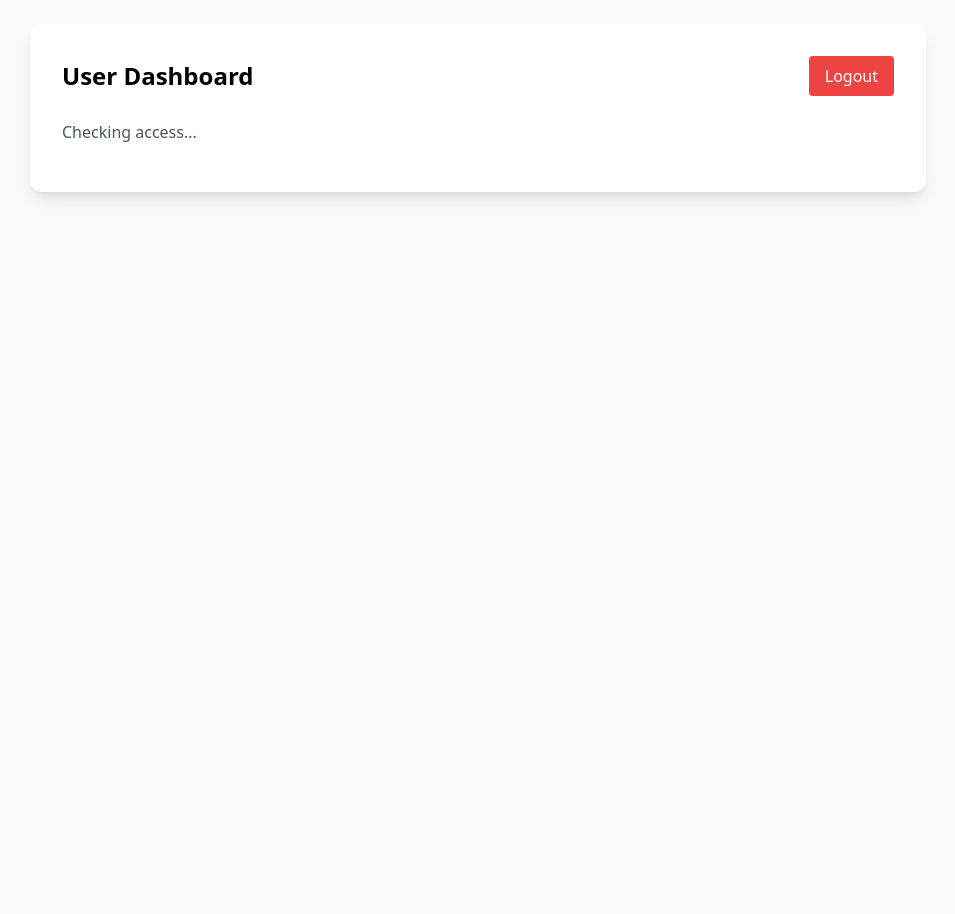
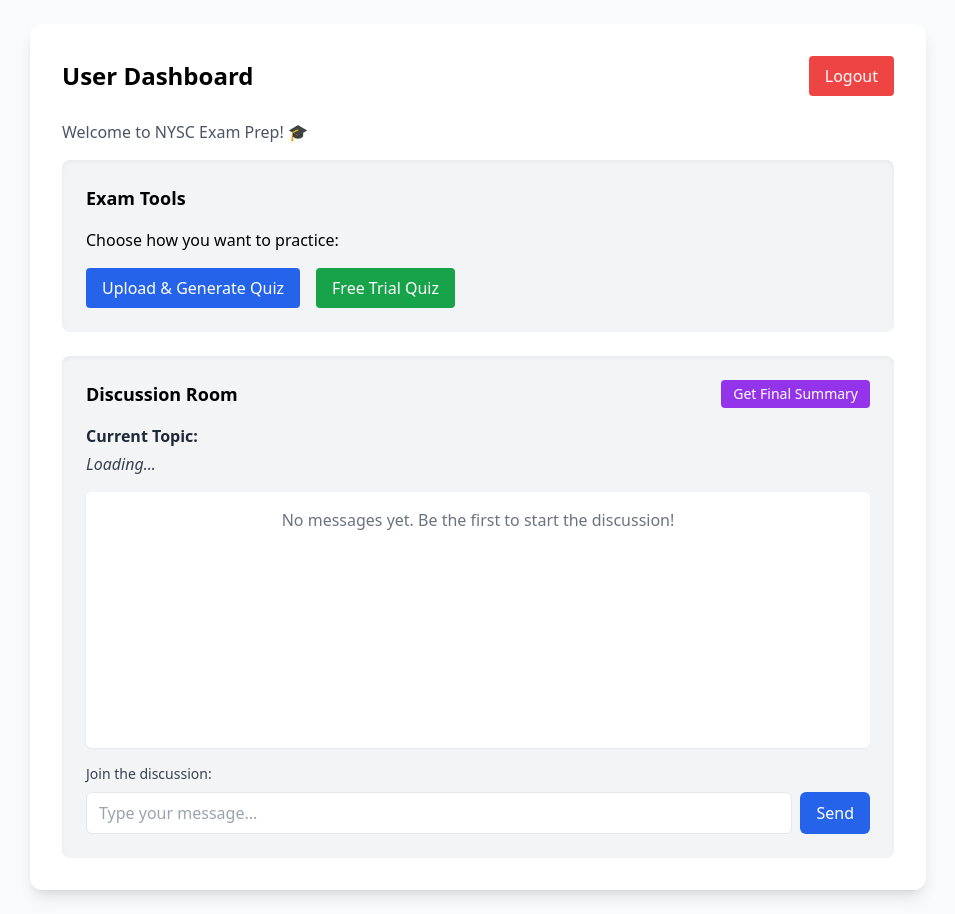
Before and after one commit to winter0019/my_NYSC_exam-102, a Flask app: page /dashboard in a window 1280 px wide. Shown: the whole page, without its empty margins (162-1117 px from the left). Before the commit the page ends 199 px from the top, so only its background shows below. Run offline with Flask 3, Linux system fonts and the light colour scheme; the visitor is signed in with stand-in values (Sample User, id 1); some libraries are stand-ins or nearby versions.

Commit message:
Update dashboard.html

```diff
--- a/templates/dashboard.html
+++ b/templates/dashboard.html
@@ -5,8 +5,7 @@
     <meta name="viewport" content="width=device-width, initial-scale=1.0">
     <title>NYSC Exam Prep - User Dashboard</title>
     <script src="https://cdn.tailwindcss.com"></script>
-
-    </head>
+</head>
 <body class="bg-gray-50 min-h-screen p-6">
     <div class="max-w-4xl mx-auto bg-white rounded-xl shadow-lg p-8">
         <div class="flex justify-between items-center mb-6">
@@ -14,11 +13,9 @@
             <button id="logout-btn" class="bg-red-500 text-white px-4 py-2 rounded hover:bg-red-600">Logout</button>
         </div>
 
-        <p id="status" class="mb-4 text-gray-600">Checking access...</p>
+        <p id="status" class="mb-4 text-gray-600">Welcome to NYSC Exam Prep! 🎓</p>
 
-        <div id="content" class="hidden space-y-6">
-            <p class="mb-4">Welcome to NYSC Exam Prep! 🎓</p>
-
+        <div id="content" class="space-y-6">
             <section class="bg-gray-100 p-6 rounded-lg shadow-inner">
                 <h2 class="text-lg font-semibold mb-4">Exam Tools</h2>
                 <p class="mb-4">Choose how you want to practice:</p>
@@ -55,35 +52,20 @@
     </div>
 
     <script type="module">
-        // ✅ Import auth and signOut from the firebase.js module
         import { auth, signOut } from "/static/js/firebase.js";
 
-        const ADMIN_EMAILS = ["admin@nysc.gov.ng", "dangalan20@gmail.com"];
-        const email = localStorage.getItem("userEmail");
+        // --- DOM Elements ---
         const status = document.getElementById("status");
         const content = document.getElementById("content");
         const logoutBtn = document.getElementById("logout-btn");
-
         const discussionQuestionEl = document.getElementById("discussion-question");
         const discussionMessagesEl = document.getElementById("discussion-messages");
         const discussionForm = document.getElementById("discussion-form");
         const messageInput = document.getElementById("message-input");
         const summaryBtn = document.getElementById("summary-btn");
 
-        // --- Auth & Admin Check ---
-        if (!email) {
-            window.location.href = "/login";
-        } else if (ADMIN_EMAILS.includes(email)) {
-            // ✅ Correctly redirect admins to their dashboard
-            window.location.href = "/admin_dashboard";
-        } else {
-            status.textContent = `✅ Logged in as: ${email}`;
-            content.classList.remove("hidden");
-        }
-
         // --- Corrected Logout ---
         logoutBtn.addEventListener("click", () => {
-            // ✅ Now this will correctly call the imported signOut function
             signOut(auth).then(() => {
                 fetch('/logout', {
                     method: 'POST'
@@ -141,13 +123,18 @@
             if (!message) return;
 
             try {
-                await fetch('/post_discussion_message', {
+                const response = await fetch('/post_discussion_message', {
                     method: 'POST',
                     headers: { 'Content-Type': 'application/json' },
                     body: JSON.stringify({ message: message })
                 });
-                messageInput.value = '';
-                fetchMessages();
+                const data = await response.json();
+                if (data.success) {
+                    messageInput.value = '';
+                    fetchMessages();
+                } else {
+                    alert("Failed to send message: " + (data.error || "Unknown error"));
+                }
             } catch (error) {
                 console.error("Failed to post message:", error);
                 alert("Failed to send message. Please try again.");
@@ -176,7 +163,7 @@
 
         fetchCurrentDiscussion();
         fetchMessages();
-        setInterval(fetchMessages, 5000);
+        setInterval(fetchMessages, 5000); // Poll for new messages every 5 seconds
     </script>
 </body>
 </html>
```
